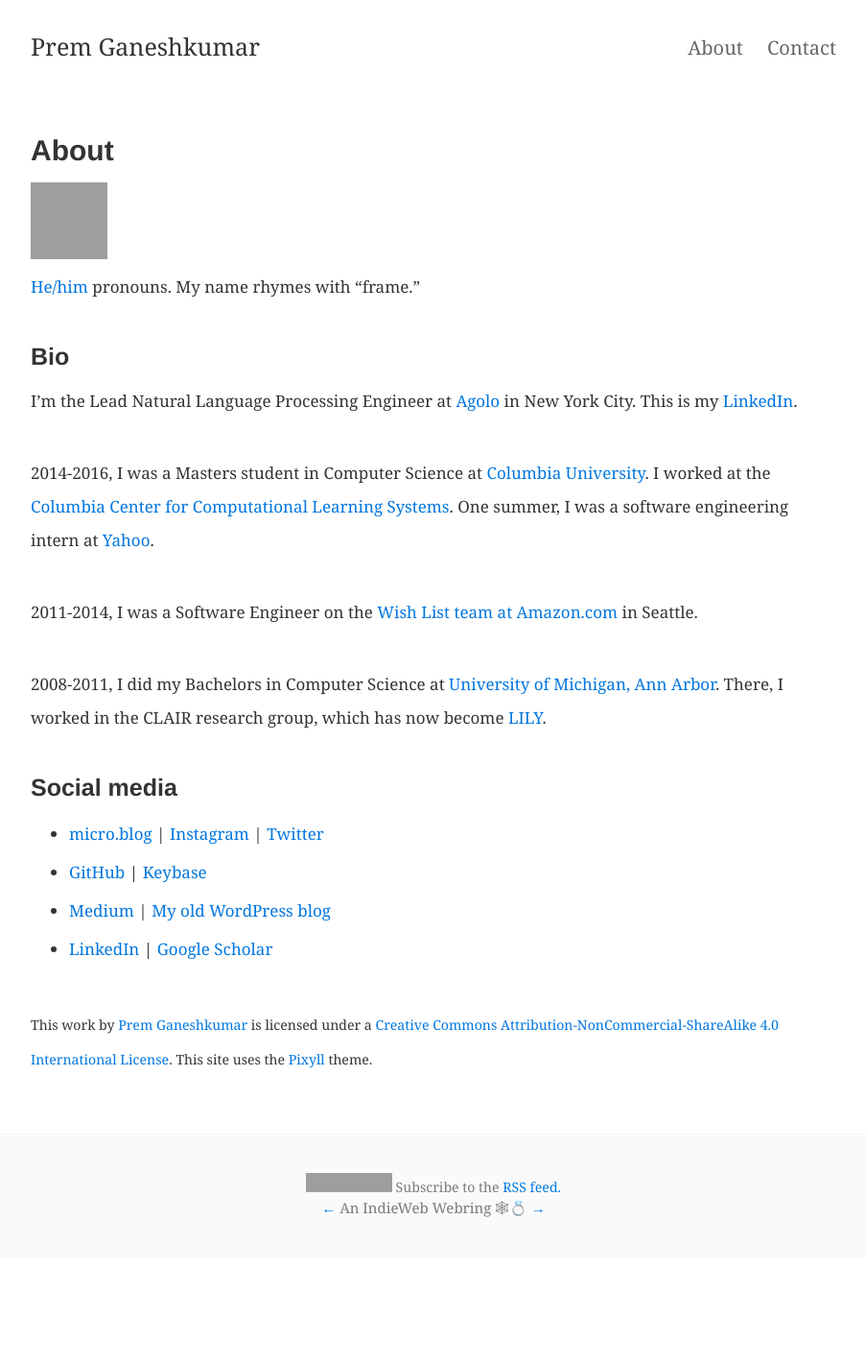
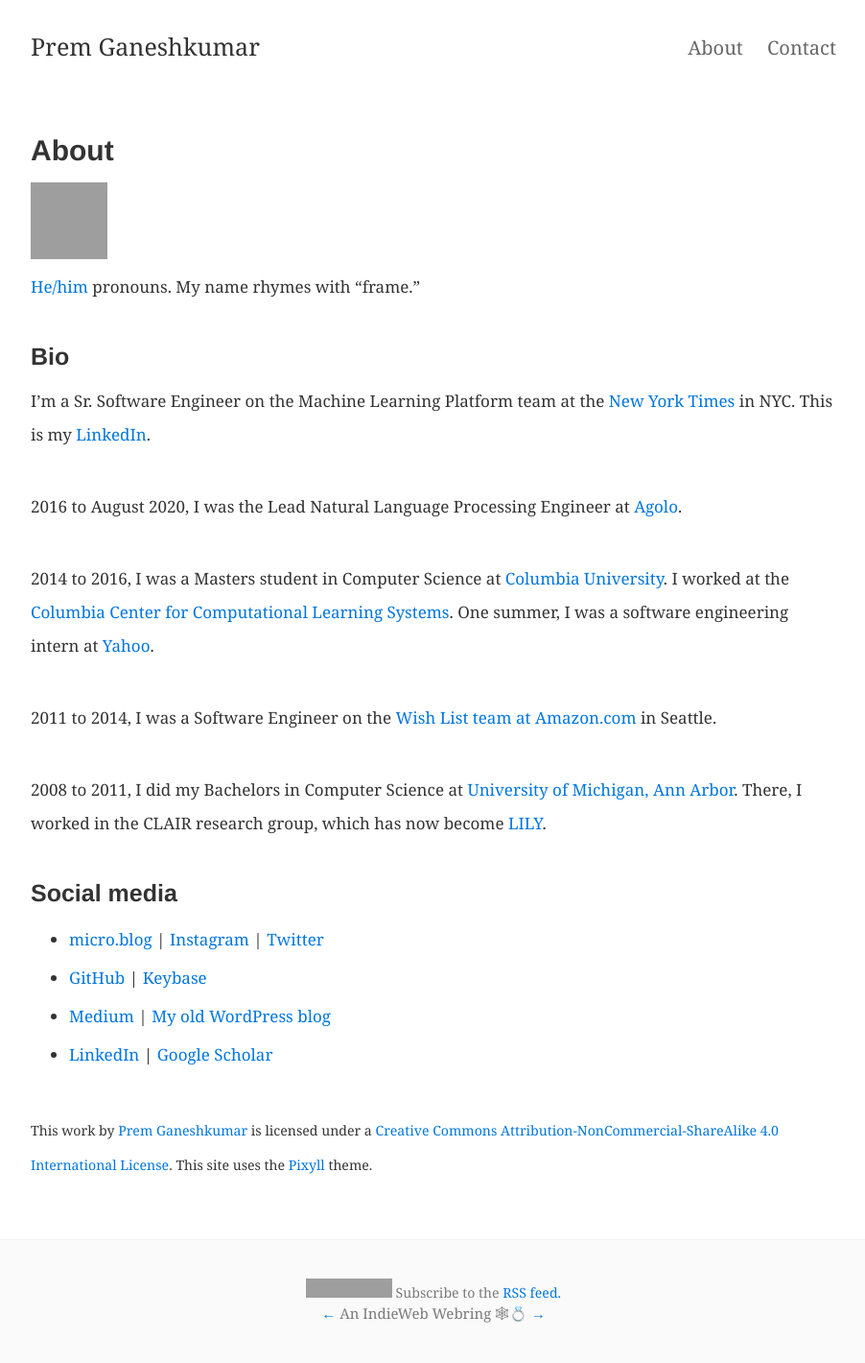
Before and after one commit to premgane/premgane.github.io, a Jekyll site: the page built from about.md, in a window 1280 px wide. Shown: the whole page at 96% size, without its empty margins (188-1090 px from the left). Built offline with Jekyll 4.4.1, drawn with Linux system fonts in a browser that asks for light colours; before the commit the page ends 1310 px from its top, so only the background shows below that; grey boxes are pictures that could not be loaded.

Commit message:
Update bio

```diff
--- a/about.md
+++ b/about.md
@@ -11,13 +11,15 @@
 
 ### Bio
 
-I'm the Lead Natural Language Processing Engineer at [Agolo](http://agolo.com/) in New York City. This is my <a href="http://www.linkedin.com/in/pgkmr" rel="me">LinkedIn</a>.
+I'm a Sr. Software Engineer on the Machine Learning Platform team at the [New York Times](https://nytimes.com) in NYC. This is my <a href="http://www.linkedin.com/in/pgkmr" rel="me">LinkedIn</a>.
 
-2014-2016, I was a Masters student in Computer Science at [Columbia University](http://columbia.edu/). I worked at the [Columbia Center for Computational Learning Systems](https://www.cs.columbia.edu/areas/speech/). One summer, I was a software engineering intern at [Yahoo](https://www.yahoo.com/).
+2016 to August 2020, I was the Lead Natural Language Processing Engineer at [Agolo](http://agolo.com/).
 
-2011-2014, I was a Software Engineer on the [Wish List team at Amazon.com](http://amazon.com/wishlist) in Seattle.
+2014 to 2016, I was a Masters student in Computer Science at [Columbia University](http://columbia.edu/). I worked at the [Columbia Center for Computational Learning Systems](https://www.cs.columbia.edu/areas/speech/). One summer, I was a software engineering intern at [Yahoo](https://www.yahoo.com/).
 
-2008-2011, I did my Bachelors in Computer Science at [University of Michigan, Ann Arbor](http://umich.edu/). There, I worked in the CLAIR research group, which has now become [LILY](https://yale-lily.github.io/).
+2011 to 2014, I was a Software Engineer on the [Wish List team at Amazon.com](http://amazon.com/wishlist) in Seattle.
+
+2008 to 2011, I did my Bachelors in Computer Science at [University of Michigan, Ann Arbor](http://umich.edu/). There, I worked in the CLAIR research group, which has now become [LILY](https://yale-lily.github.io/).
 
 ### Social media
 
```
Also changed, not shown: 3 other files.
